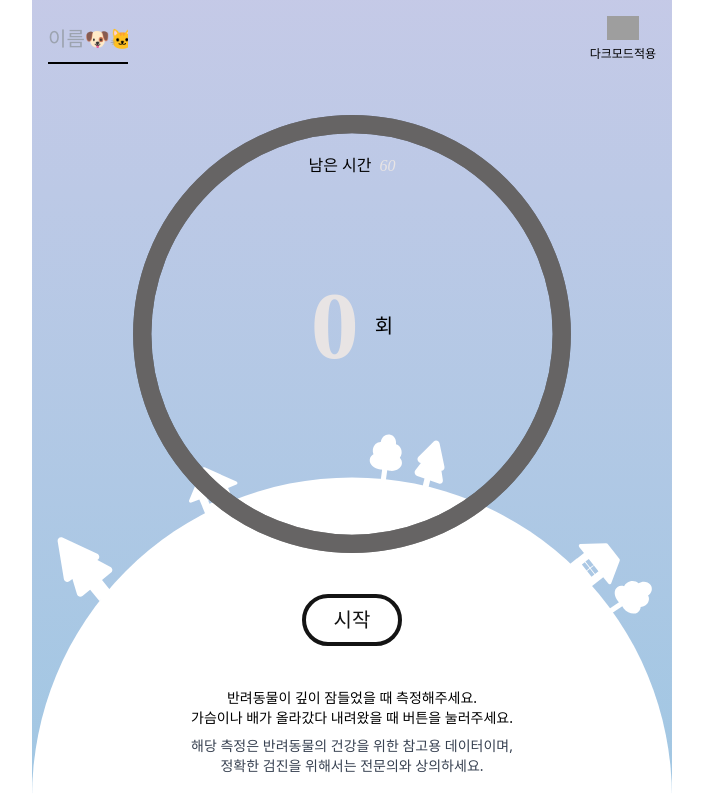
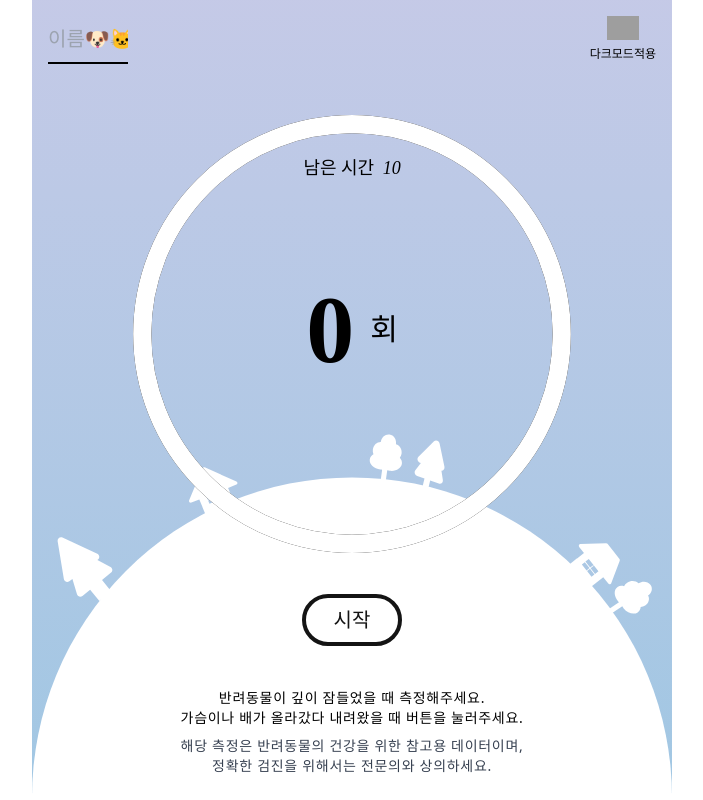
Before and after one commit to jio-ping/sleeping-dog, a React (Vite) app: page / in a window 1280 px wide. Shown: the whole page, without its empty margins (288-991 px from the left). Built offline with nearby package versions, Linux system fonts and the light colour scheme; grey boxes are pictures that could not be loaded; a web font is replaced by a local one.

Commit message:
[Style] progressbar 디스플레이 모드 색상 분기 #4

```diff
--- a/src/components/Page/Record/Record.tsx
+++ b/src/components/Page/Record/Record.tsx
@@ -15,19 +15,20 @@ import useMode from "@/store/useMode";
   기록 -> localstorage에 저장 / 초기화
   닫기 -> 초기화
 4. 강아지 input에 이름 작성하면 새로고침할때도 이름 저장
-5. 60초 지나면 모달 상태일땐
+
 */
 
 const INITIAL = {
-  second: 60,
+  second: 10,
 };
+
 export default function Record() {
   const [measurement, setMeasurement] = useState(false);
   const [remainTime, setRemainTime] = useState(INITIAL.second);
   const [count, setCount] = useState(0);
   const [modal, setModal] = useState(false);
+  const { darkmode } = useMode((state) => state);
 
-  const { darkmode } = useMode((state) => state);
   useEffect(() => {
     let countId: number;
     if (!modal && measurement && remainTime > 0) {
@@ -38,7 +39,6 @@ export default function Record() {
     } else if (remainTime === 0) {
       setMeasurement(false);
       setRemainTime(INITIAL.second);
-      setCount(0);
       setModal(true);
     }
     return () => clearInterval(countId);
@@ -46,38 +46,44 @@ export default function Record() {
   getTime();
 
   return (
-    <div className="flex h-full flex-col items-center justify-between p-4">
+    <div className="relative flex h-full flex-col items-center justify-between p-4">
       <div className="flex w-full justify-between">
         <Input />
         <ModeButton />
       </div>
-      {modal ? <Modal closeFn={() => setModal(false)} /> : ""}
       <div className="w-[75%] text-center ">
         <CircularProgressbarWithChildren
           counterClockwise={true}
-          value={(remainTime / 60) * 100}
+          value={(remainTime / INITIAL.second) * 100}
           className="mb-8"
           styles={{
             path: {
-              stroke: `rgba(232,228,228,44% )`,
+              stroke: `${darkmode ? "rgba(232,228,228,44%)" : "rgba(255,255,255)"}`,
               strokeLinecap: "butt",
               transition: "stroke-dashoffset 1s ease 0s",
               transform: "rotate",
               strokeWidth: 4,
             },
             trail: {
-              stroke: `rgba(0,0,0,${(remainTime / 60) * 100}`,
+              stroke: `${darkmode ? "rgba(0,0,0)" : "rgba(0,0,0)"}`,
               strokeLinecap: "butt",
               strokeWidth: 4,
             },
           }}
         >
           <div className="flex h-full flex-col py-4 font-['TTLaundryGothicB']">
-            <p>
-              남은 시간 <em className="pl-1 text-dark-txt-1">{remainTime}</em>
+            <p className="text-lg">
+              남은 시간{" "}
+              <em className={`pl-1 ${darkmode ? "text-dark-txt-1" : ""}`}>
+                {remainTime}
+              </em>
             </p>
-            <p className="flex h-[70%] items-center justify-center text-xl">
-              <strong className="pr-4 text-8xl text-dark-txt-1">{count}</strong>
+            <p className="flex h-[70%] items-center justify-center text-3xl">
+              <strong
+                className={`pr-4 text-8xl ${darkmode ? "text-dark-txt-1" : ""}`}
+              >
+                {count}
+              </strong>
               회
             </p>
           </div>
@@ -93,7 +99,7 @@ export default function Record() {
         )}
       </div>
       <div
-        className={`w-full justify-self-end px-2 text-center text-sm ${darkmode ? "text-white" : "text-black"}`}
+        className={`w-full justify-self-end text-center text-sm tracking-wider ${darkmode ? "text-white" : "text-black"}`}
       >
         <p>반려동물이 깊이 잠들었을 때 측정해주세요. </p>
         <p>가슴이나 배가 올라갔다 내려왔을 때 버튼을 눌러주세요.</p>
@@ -104,6 +110,17 @@ export default function Record() {
           <p>정확한 검진을 위해서는 전문의와 상의하세요.</p>
         </div>
       </div>
+      {modal ? (
+        <Modal
+          result={{ time: getTime(), name: "", counts: count }}
+          closeFn={() => {
+            setModal(false);
+            setCount(0);
+          }}
+        />
+      ) : (
+        ""
+      )}
     </div>
   );
 }
```
